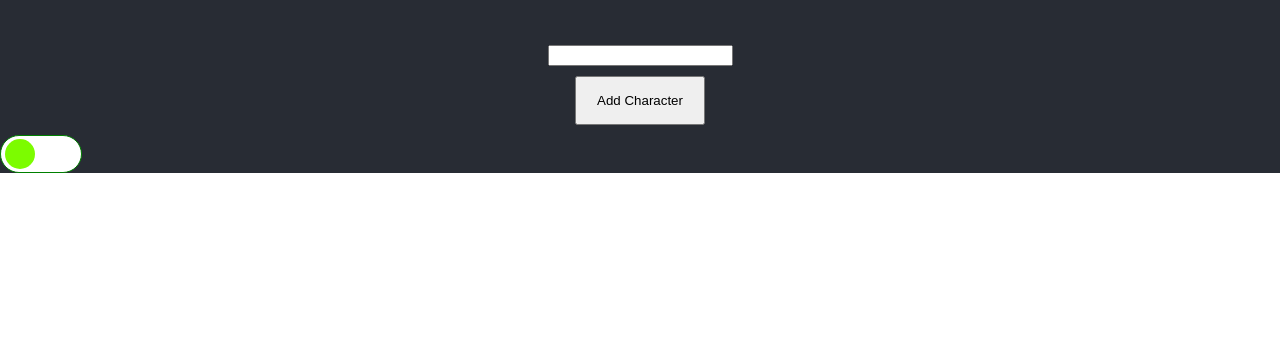
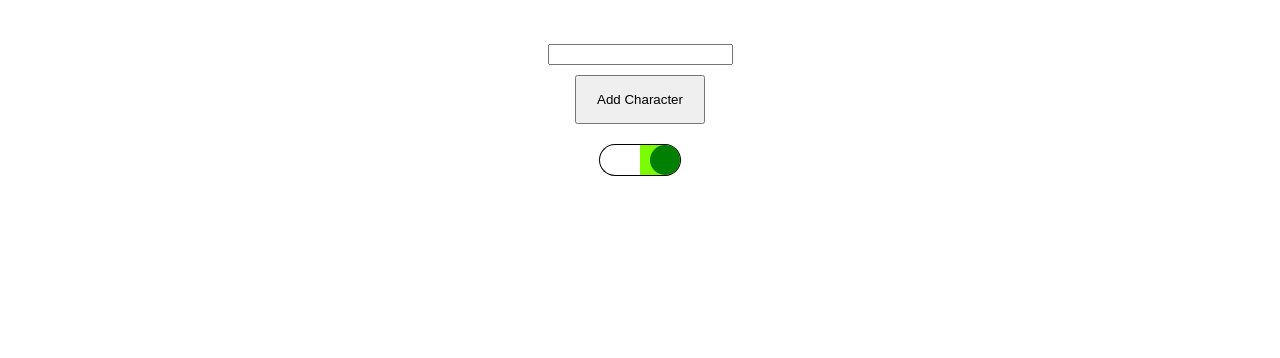
Before and after one commit to AlyonaPianykh/lecture-1-project, a React app: page / in a window 1280 px wide. Shown: the part 442-800 px from the top of the page. Built offline with nearby package versions, Linux system fonts and the light colour scheme.

Commit message:
Add toggle - Home-work-2

```diff
--- a/src/components/App/App.js
+++ b/src/components/App/App.js
@@ -38,7 +38,7 @@ class AppTheReal extends Component {
       greeting: 'Hello, robot!',
       characters: ['Iron Man', 'Batman'],
       inputValue: '',
-      isDarkTheme: true
+      isDarkTheme: false
     };
     //this.onCancelClick = this.onCancelClick.bind(this);
     this.onThemeChange = this.onThemeChange.bind(this);
@@ -81,7 +81,7 @@ class AppTheReal extends Component {
           label="Add Character"
           onClick={this.onAddCharacterClick}
         />
-        <Toggle themeChange={this.onThemeChange} isDarkTheme={isDarkTheme}/>
+        <Toggle themeChange={this.onThemeChange} isDarkThemeOn={isDarkTheme}/>
       </div>
     );
   }
--- a/src/components/Toggle/Toggle.css
+++ b/src/components/Toggle/Toggle.css
@@ -1,55 +1,54 @@
-/* input style */
-input[type="checkbox"] {
-    -webkit-appearance: none;
-    appearance: none;
-    visibility: hidden;
-    display: none;
+.buttonLeft, .buttonRight {
+    border: 1px solid black;
+    background-color: white;
+    position: relative;
+    outline: none;
+
 }
 
-.check {
-    position: relative;
+.buttonLeft:after, .buttonRight:after {
     display: block;
-    width: 80px;
-    height: 36px;
-    background-color: #ffffff;
-    border: 1px solid green;
-    cursor: pointer;
-    border-radius: 20px;
-    overflow: hidden;
-    transition: ease-in 0.5s;
+    border-radius: 50%;
+    width: 30px;
+    height: 30px;
+    position: absolute;
+    content: "";
+    top: 0;
+    background-color: green;
+
 }
 
-input:checked[type="checkbox"] ~ .check {
-    background-color: #ffffff;
+
+.buttonLeft {
+    border-right: none;
+    margin-right: 0;
+    border-top-left-radius: 25px;
+    border-bottom-left-radius: 25px;
 }
 
-.check:before {
-    content: '';
-    position: absolute;
-    top: 3px;
-    left: 4px;
-    background-color: lawngreen;
-    width: 30px;
-    height: 30px;
-    border-radius: 50%;
-    transition: all 0.5s;
+.buttonLeft:after {
+    left: 0;
 }
 
-input:checked[type="checkbox"] ~ .check:before {
-    transform: translateX(45px);
+
+
+.buttonRight {
+    border-left: none;
+    margin-left: 0;
+    border-top-right-radius: 25px;
+    border-bottom-right-radius: 25px;
+}
+.buttonRight:after {
+    right: 0;
+}
+
+
+.buttonGreenLeft .buttonLeft,
+.buttonGreenRight .buttonRight   {
     background-color: lawngreen;
 }
 
-.check:after {
-    content: '';
-    position: absolute;
-    top: 3px;
-    right: 4px;
-    //background-color: #092c3e;
-    width: 30px;
-    height: 30px;
-    border-radius: 50%;
-    transform: translateX(50px);
-    transition: all 0.5s;
-
+.buttonGreenLeft .buttonRight:after,
+.buttonGreenRight .buttonLeft:after {
+    display: none;
 }
--- a/src/components/Toggle/Toggle.js
+++ b/src/components/Toggle/Toggle.js
@@ -1,17 +1,24 @@
 import React from "react";
+import { Button } from '../Button/Button';
 import './Toggle.css';
 
 export const Toggle = (props) => {
 
-  const {themeChange, isDarkTheme} = props;
+  const {themeChange, isDarkThemeOn} = props;
+
+  const darkThemeOnClass = isDarkThemeOn ? 'buttonGreenLeft' : 'buttonGreenRight';
+
 
   return (
-    <div>
-      {isDarkTheme}
-      <label>
-        <input id="input" type="checkbox" onChange={themeChange}/>
-        <span className="check"></span>
-      </label>
+    <div className={darkThemeOnClass}>
+      <Button className='buttonLeft'
+        label=""
+        onClick={themeChange}
+      />
+      <Button className='buttonRight'
+        label=""
+        onClick={themeChange}
+      />
     </div>
   );
 };
```
